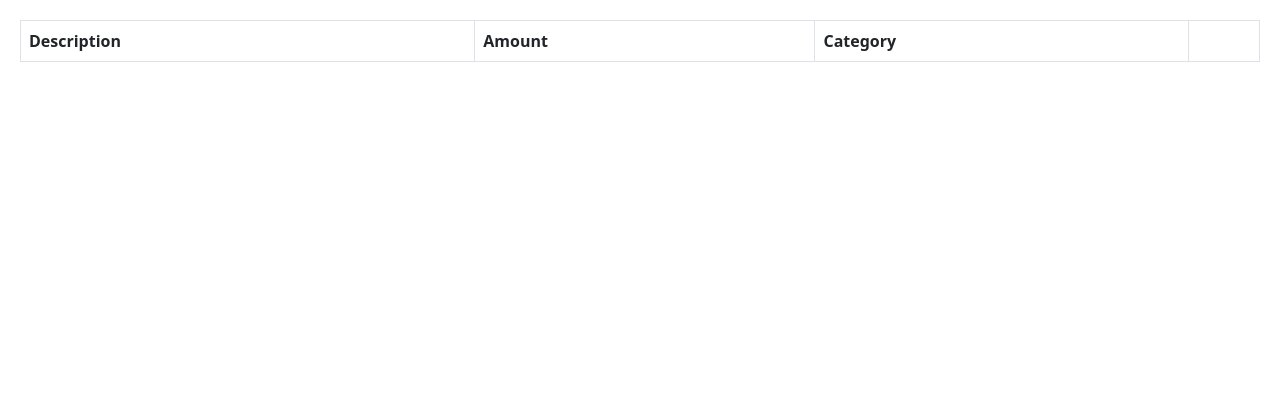
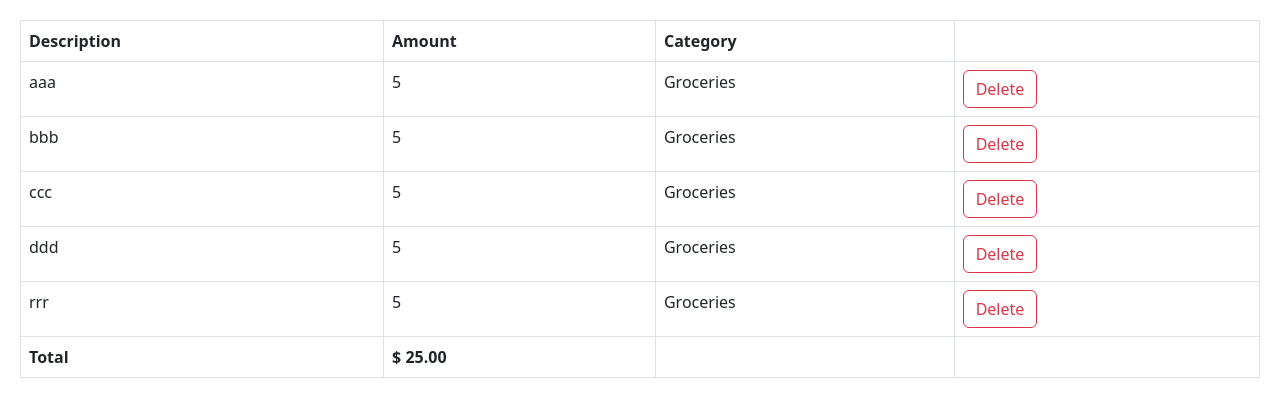
Before and after one commit to CanniJr/expense-tracker, a React (Vite) app: page / in a window 1280 px wide. Shown: the top 416 px of the page. Built offline with nearby package versions, Linux system fonts and the light colour scheme.

Commit message:
List with total and delete function added

```diff
--- a/src/App.tsx
+++ b/src/App.tsx
@@ -1,10 +1,27 @@
+import { useState } from "react";
 import ExpenseList from "./Expense-tracker/components/ExpenseList";
 
 function App() {
-	const category = ["Groceries", "Entertainment", "Utility"];
+	const [expenses, setExpenses] = useState([
+		{
+			id: 1,
+			description: "aaa",
+			amount: 5,
+			category: "Groceries",
+		},
+		{ id: 2, description: "bbb", amount: 5, category: "Groceries" },
+		{ id: 3, description: "ccc", amount: 5, category: "Groceries" },
+		{ id: 4, description: "ddd", amount: 5, category: "Groceries" },
+		{ id: 5, description: "rrr", amount: 5, category: "Groceries" },
+	]);
+
+	const handleDelete = (id: number) => {
+		setExpenses(expenses.filter((item) => item.id !== id));
+	};
+
 	return (
 		<div>
-			<ExpenseList />
+			<ExpenseList expenses={expenses} onDelete={handleDelete} />
 		</div>
 	);
 }
--- a/src/Expense-tracker/components/ExpenseList.tsx
+++ b/src/Expense-tracker/components/ExpenseList.tsx
@@ -1,8 +1,17 @@
-interface ExpenseListProps {
-	expenses: string; // will have it's own interface
+interface Expense {
+	id: number;
+	category: string;
+	amount: number;
+	description: string;
 }
 
-const ExpenseList = () => {
+interface ExpenseListProps {
+	expenses: Expense[];
+	onDelete: (id: number) => void;
+}
+
+const ExpenseList = ({ expenses, onDelete }: ExpenseListProps) => {
+	if (expenses.length === 0) return <p>No Expenses Recorded</p>;
 	return (
 		<table className="table table-bordered">
 			<thead>
@@ -13,6 +22,40 @@
 					<th></th>
 				</tr>
 			</thead>
+			<tbody>
+				{expenses.map((expense) => (
+					<tr key={expense.id}>
+						<td>{expense.description}</td>
+						<td>{expense.amount}</td>
+						<td>{expense.category}</td>
+						<td>
+							<button
+								onClick={(id) => onDelete(expense.id)}
+								className="btn btn-outline-danger"
+							>
+								Delete
+							</button>
+						</td>
+					</tr>
+				))}
+			</tbody>
+			<tfoot>
+				<tr>
+					<td>
+						<strong>Total</strong>
+					</td>
+					<td>
+						<strong>
+							${" "}
+							{expenses
+								.reduce((acc, expense) => acc + expense.amount, 0)
+								.toFixed(2)}
+						</strong>
+					</td>
+					<td></td>
+					<td></td>
+				</tr>
+			</tfoot>
 		</table>
 	);
 };
```
